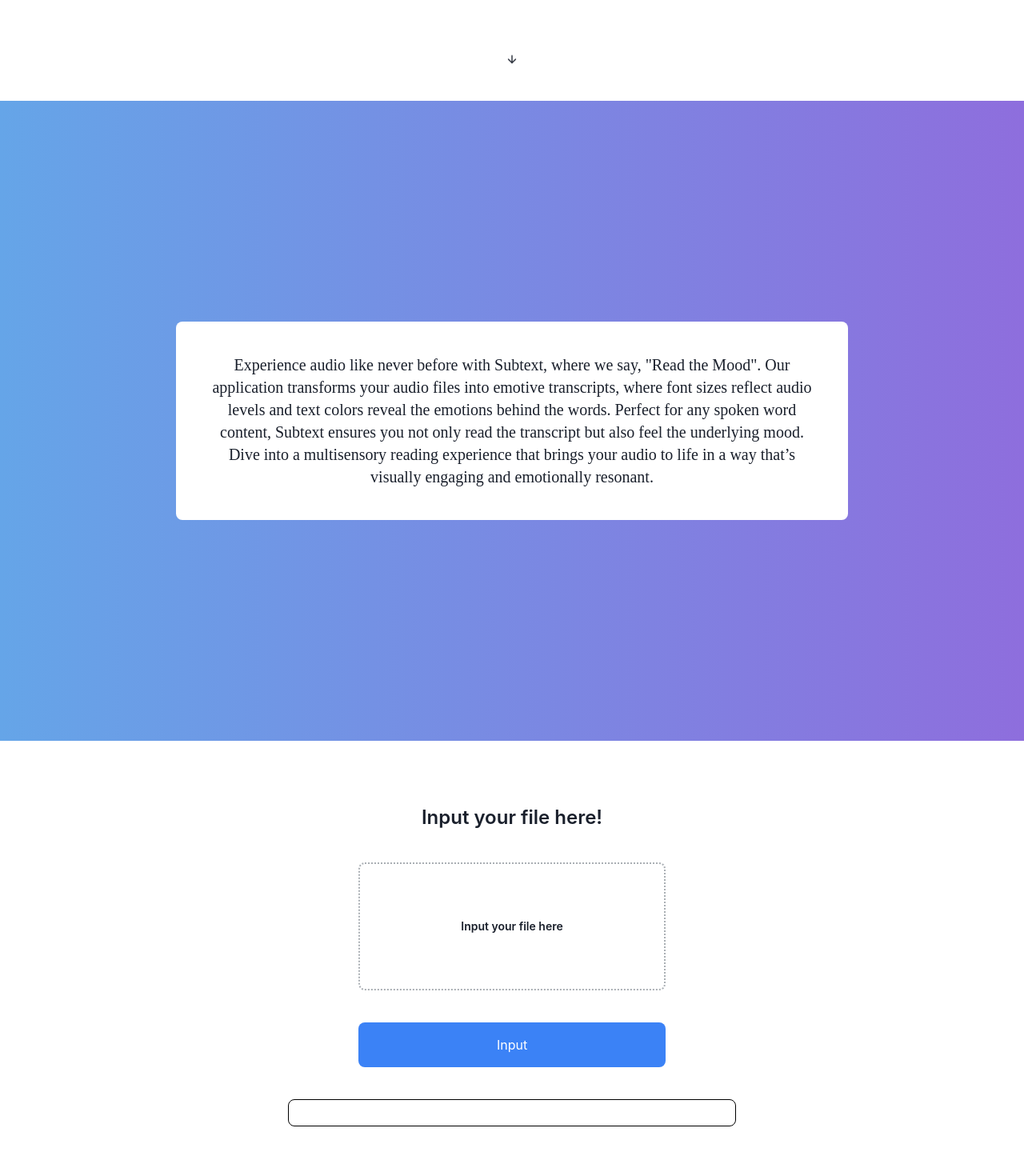
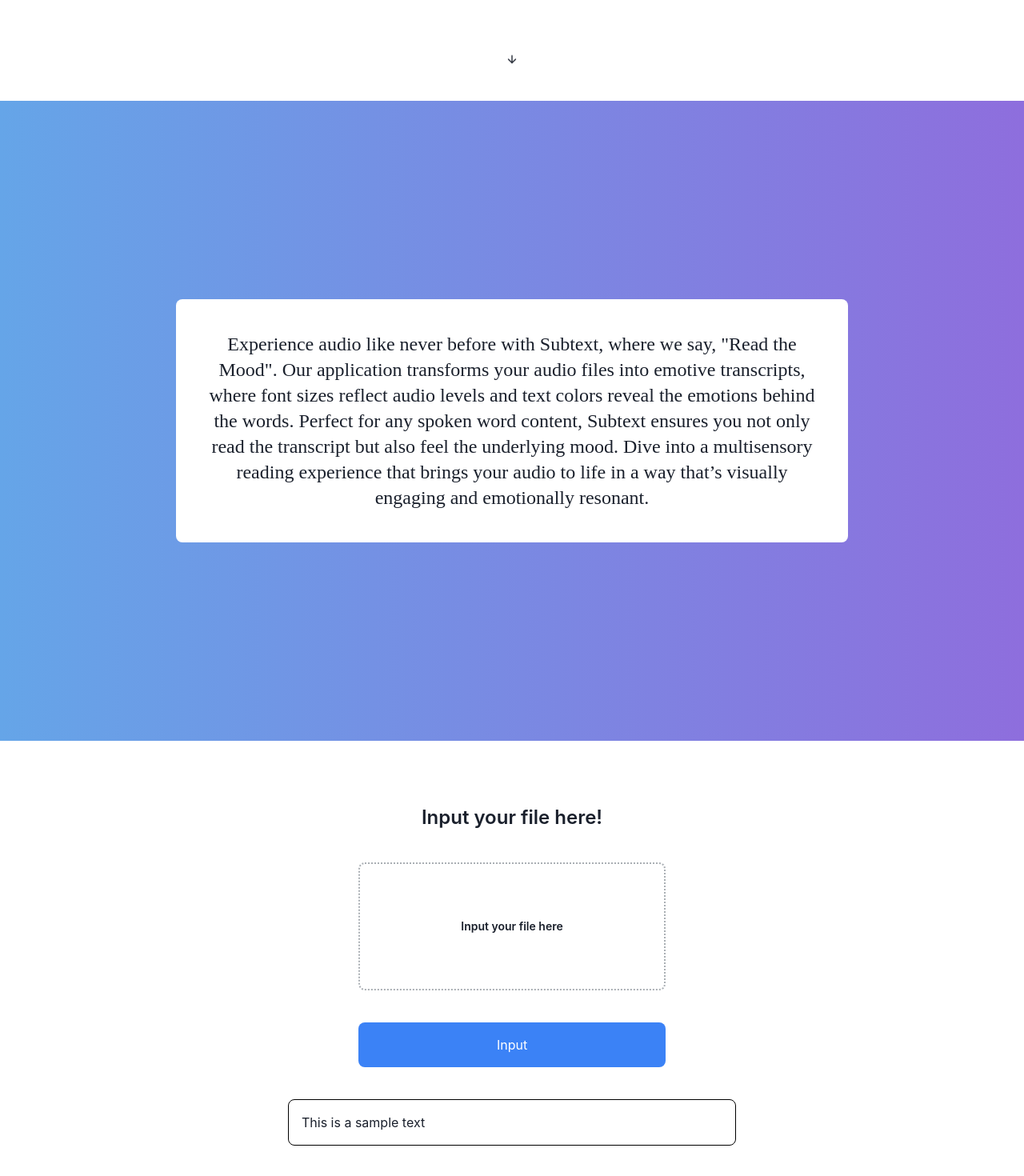
Before and after one commit to ailimcgregor/subtext, a React (Create React App) app in the folder frontend/: page / in a window 1280 px wide. Shown: the part 674-2144 px from the top of the page at 80% size. Built offline with nearby package versions, Linux system fonts and the light colour scheme; the HTML template or start-up script is replaced by a standard one.

Commit message:
updated scrolling functionalities and loading features

```diff
--- a/frontend/src/components/FileInputRegion/index.tsx
+++ b/frontend/src/components/FileInputRegion/index.tsx
@@ -48,12 +48,6 @@
           </div>
         </div>
       )}
-
-      <div className="flex justify-center mt-10">
-        <div className="w-96">
-          <Button text={"Input"} bgColor={"bg-blue-500"} onClick={() => {}} />
-        </div>
-      </div>
     </>
   );
 }
--- /dev/null
+++ b/frontend/src/components/LoadingScreen/index.tsx
@@ -0,0 +1,10 @@
+import { Spinner } from "@chakra-ui/react";
+import React from "react";
+
+export default function LoadingScreen() {
+  return (
+    <div className="absolute w-full h-screen flex justify-center items-center z-50 bg-[#EBEBEB] opacity-70">
+      <Spinner size={"xl"} />
+    </div>
+  );
+}
--- a/frontend/src/components/Navbar/index.tsx
+++ /dev/null
@@ -1,9 +0,0 @@
-import React from "react";
-
-export default function Navbar() {
-  return (
-    <div className="w-full py-5">
-      <div className="flex justify-center"></div>
-    </div>
-  );
-}
--- a/frontend/src/components/ResultRegion/index.tsx
+++ b/frontend/src/components/ResultRegion/index.tsx
@@ -3,7 +3,11 @@
 export default function ResultRegion() {
   return (
     <div className="flex justify-center">
-      <div className="w-1/2 border border-black rounded-lg p-4 animate-typing"></div>
+      <div className="w-1/2 border border-black rounded-lg p-4">
+        <div className="animate-typing overflow-hidden whitespace-nowrap">
+          This is a sample text
+        </div>
+      </div>
     </div>
   );
 }
--- a/frontend/src/containers/Home/index.tsx
+++ b/frontend/src/containers/Home/index.tsx
@@ -4,8 +4,10 @@
 import FileInputRegion from "../../components/FileInputRegion";
 import Images from "../../assets/images";
 import ResultRegion from "../../components/ResultRegion";
+import LoadingScreen from "../../components/LoadingScreen";
 
 export default function Home() {
+  const [isLoading, setIsLoading] = useState(false);
   const [state, setState] = useState<any>({ page: 1 });
   const [isScrolling, setIsScrolling] = useState<boolean>(false);
   const [prevScrollPosition, setPrevScrollPosition] = useState(0);
@@ -52,12 +54,14 @@
         } else if (currentScrollPosition > halfViewportHeight) {
           setState({ ...state, page: 2 });
           section2Ref.current.scrollIntoView({ behavior: "smooth" });
+        } else {
+          setState({ ...state, page: 1 });
+          section1Ref.current.scrollIntoView({ behavior: "smooth" });
         }
       } else {
         // going up
-        const halfViewportHeight = window.innerHeight * 0.9;
-        const oneAndHalfViewportHeight = window.innerHeight * 1.95;
-        console.log("" + halfViewportHeight + " " + prevScrollPosition);
+        const halfViewportHeight = window.innerHeight * 1.5;
+        const oneAndHalfViewportHeight = window.innerHeight * 2.5;
 
         if (currentScrollPosition < halfViewportHeight) {
           setState({ ...state, page: 1 });
@@ -65,6 +69,9 @@
         } else if (currentScrollPosition < oneAndHalfViewportHeight) {
           setState({ ...state, page: 2 });
           section2Ref.current.scrollIntoView({ behavior: "smooth" });
+        } else {
+          setState({ ...state, page: 3 });
+          section3Ref.current.scrollIntoView({ behavior: "smooth" });
         }
       }
     };
@@ -82,10 +89,17 @@
         // Set a timeout to run after scrolling ends
         isScrolling = setTimeout(function () {
           // Run the callback
+          if (
+            !section1Ref?.current ||
+            !section2Ref?.current ||
+            !section3Ref?.current
+          ) {
+            return;
+          }
           handleScroll(window.scrollY);
 
           console.log("Scrolling has stopped.");
-        }, 66);
+        }, 33);
         setPrevScrollPosition(window.scrollY);
         setIsScrolling(false);
       },
@@ -97,7 +111,17 @@
     };
   }, [isScrolling]);
 
+  useEffect(() => {}, [isLoading]);
+
+  const handleInputFile = async () => {
+    setIsLoading(true);
+  };
+
   return (
+    <>
+      {isLoading ? (
+        <LoadingScreen />
+      ) : (
         <div className="">
           <div className="h-[100vh]" ref={section1Ref}>
             <div className="flex justify-center">
@@ -112,38 +136,51 @@
             ref={section2Ref}
           >
             <div className="bg-white rounded-lg p-10 w-3/4">
-          <div className="w- text-center text-xl font-sfBold">
-            Experience audio like never before with Subtext, where we say, "Read
-            the Mood". Our application transforms your audio files into emotive
-            transcripts, where font sizes reflect audio levels and text colors
-            reveal the emotions behind the words. Perfect for any spoken word
-            content, Subtext ensures you not only read the transcript but also
-            feel the underlying mood. Dive into a multisensory reading
-            experience that brings your audio to life in a way that’s visually
-            engaging and emotionally resonant.
+              <div className=" text-center text-2xl font-sfBold">
+                Experience audio like never before with Subtext, where we say,
+                "Read the Mood". Our application transforms your audio files
+                into emotive transcripts, where font sizes reflect audio levels
+                and text colors reveal the emotions behind the words. Perfect
+                for any spoken word content, Subtext ensures you not only read
+                the transcript but also feel the underlying mood. Dive into a
+                multisensory reading experience that brings your audio to life
+                in a way that’s visually engaging and emotionally resonant.
               </div>
             </div>
           </div>
-      <div className="h-[100vh] p-20" ref={section3Ref}>
+          <div className="h-[100vh]" ref={section3Ref}>
+            <div className="p-20">
               <FileInputRegion />
+              <div className="flex justify-center mt-10">
+                <div className="w-96">
+                  <Button
+                    text={"Input"}
+                    bgColor={"bg-blue-500"}
+                    onClick={handleInputFile}
+                  />
+                </div>
+              </div>
               <div className="mt-10">
                 <ResultRegion />
               </div>
             </div>
+          </div>
           <div className="flex justify-center">
-        {state.page !== 3 && (
+            {state.page !== 3 && !isLoading && (
               <ArrowDownIcon
-            className="fixed bottom-10 animate-bounce cursor-pointer"
+                className="fixed bottom-10 animate-bounce cursor-pointer z-2"
                 onClick={() => handleScrollDown(state.page)}
               />
             )}
-        {state.page !== 1 && (
+            {state.page !== 1 && !isLoading && (
               <ArrowUpIcon
-            className="fixed top-10 animate-bounce cursor-pointer"
+                className="fixed top-10 animate-bounce cursor-pointer z-2"
                 onClick={() => handleScrollUp(state.page)}
               />
             )}
           </div>
         </div>
+      )}
+    </>
   );
 }
--- a/frontend/src/routes/index.tsx
+++ b/frontend/src/routes/index.tsx
@@ -7,7 +7,6 @@
     <div>
       <Routes>
         <Route path="/" element={<Home />} />
-
         <Route path="*" element={<PageNotFound />} />
       </Routes>
     </div>
--- a/frontend/tailwind.config.js
+++ b/frontend/tailwind.config.js
@@ -15,6 +15,9 @@
         sfRegular: ["SFProDisplay-Regular"],
         sfSemiBold: ["SFProDisplay-Semibold"],
       },
+      animation: {
+        typing: "typing 2s steps(20) infinite alternate, blink .7s infinite",
+      },
     },
   },
   plugins: [],
```
Lines whose indentation alone changed are shown as unchanged.
